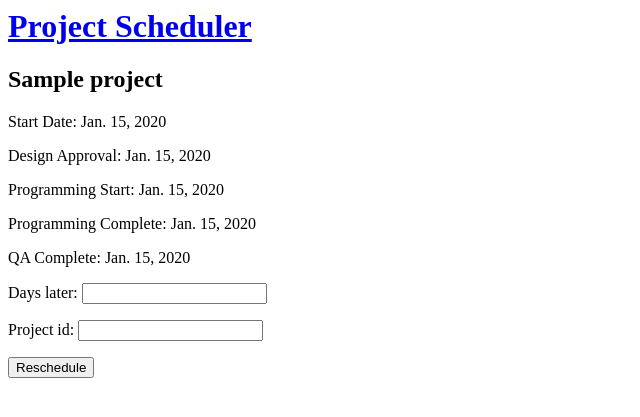
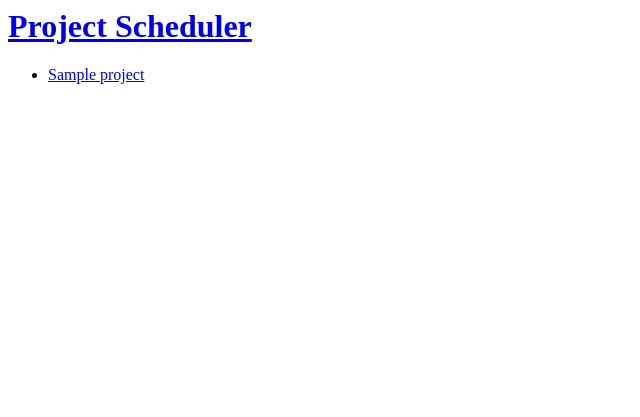
Before and after one commit to wattawak/scheduler, a Django app: page / in a window 1280 px wide. Shown: the top 417 px of the page, without its empty margins (0-640 px from the left). Run offline with Django 3.2, Linux system fonts and the light colour scheme; tables that the repository leaves empty hold one stand-in row (values such as "Sample post").

Commit message:
refactor code to have separate project detail view

```diff
--- a/myapp/urls.py
+++ b/myapp/urls.py
@@ -7,5 +7,5 @@ urlpatterns = [
     # url(r'^blog/', include('blog.urls')),
 
     url(r'^admin/', include(admin.site.urls)),
-    url(r'', include('scheduler.urls')),
+    url(r'', include('scheduler.urls', namespace='scheduler')),
 ]
--- a/scheduler/templates/scheduler/project_list.html
+++ b/scheduler/templates/scheduler/project_list.html
@@ -2,20 +2,14 @@
 
 {% block content %}
 
-	{% for project in projects %}
-	<div class="project">
-		<h2>{{ project.project_name }}</h2>
-		<p class="milestone">Start Date: {{ project.start_date }}</p>
-		<p class="milestone">Design Approval: {{ project.design_approval }}</p>
-		<p class="milestone">Programming Start: {{ project.programming_start }}</p>
-		<p class="milestone">Programming Complete: {{ project.programming_complete }}</p>
-		<p class="milestone">QA Complete: {{ project.qa_complete }}</p>
-		<form method="POST" class="reschedule-form">
-			{% csrf_token %}
-			{{ form.as_p }}
-			<button type="submit" class="save button">Reschedule</button>
-		</form>
-	</div>
-	{% endfor %}
+	{% if project_list %}
+		<ul>
+		{% for project in project_list %}
+		<li><a href="{% url "scheduler:project_detail" project.id %}">{{ project.project_name }}</a></li>
+		{% endfor %}
+		</ul>
+	{% else %}
+		<p>No projects, oh my!</p>
+	{% endif %}
 
 {% endblock content %}
--- a/scheduler/urls.py
+++ b/scheduler/urls.py
@@ -2,5 +2,6 @@ from django.conf.urls import url
 from . import views
 
 urlpatterns = [
-	url(r'^$', views.project_list, name='project_list'),
+	url(r'^$', views.ProjectList.as_view(), name='project_list'),
+	url(r'^project/(?P<pk>[0-9]+)/$', views.ProjectDetail.as_view(), name = 'project_detail'),
 ]
--- a/scheduler/views.py
+++ b/scheduler/views.py
@@ -1,19 +1,50 @@
 from django.shortcuts import render
 from django.utils import timezone
+from django.views.generic import ListView, DetailView, FormView, View
+from django.core.urlresolvers import reverse
+from django.views.generic.detail import SingleObjectMixin
+
+
 from .models import Project
 from .forms import RescheduleForm
 
+class ProjectList(ListView):
+	model = Project
+	template_name = 'scheduler/project_list.html'
+	context_object_name = 'project_list'
+	def get_queryset(self):
+		return Project.objects.order_by('start_date')
 
-def project_list(request):
-	if request.method == "POST":
-		form = RescheduleForm(request.POST)
-		if form.is_valid():
-			days_later = form.cleaned_data['days_later']
-			project_id = form.cleaned_data['project_id']
-			project = Project.objects.get(pk=project_id)
-			project.reschedule(days_later)
-			project.save()
-	else:
-		form = RescheduleForm()
-	projects = Project.objects.order_by('start_date')
-	return render(request, 'scheduler/project_list.html', {'projects': projects, 'form': form})
+
+class ProjectDetailView(DetailView):
+	model = Project
+	context_object_name = 'project_detail'
+
+	def get_context_data(self, **kwargs):
+		context = super(ProjectDetailView, self).get_context_data(**kwargs)
+		context['form'] = RescheduleForm()
+		return context
+
+class ProjectDetailFormView(SingleObjectMixin, FormView):
+	template_name = 'scheduler/project_detail.html'
+	form_class = RescheduleForm
+	model = Project
+
+	def post(self, request, *args, **kwargs):
+		self.object = self.get_object()
+		self.object.reschedule(days_later)
+		self.object.save()
+
+	def get_success_url(self):
+		return reverse('project_detail', kwargs={'pk': self.object.pk})
+
+
+class ProjectDetail(View):
+
+	def get(self, request, *args, **kwargs):
+		view = ProjectDetailView.as_view()
+		return view(request, *args, **kwargs)
+
+	def post(self, request, *args, **kwargs):
+		view = ProjectDetailFormView.as_view()
+		return view(request, *args, **kwargs)
```
Also changed, not shown: scheduler/templates/scheduler/project_detail.html (added, +22 -0 lines).
